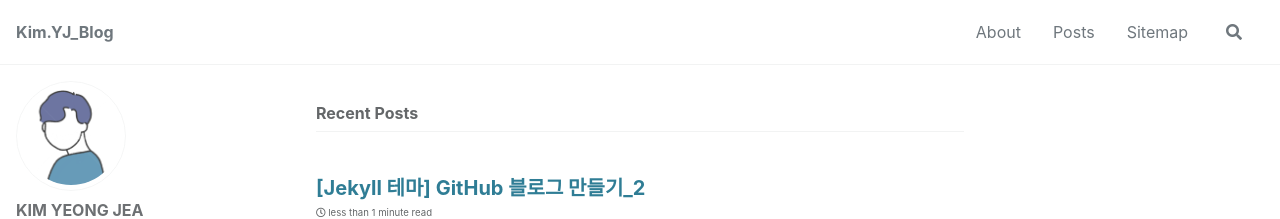
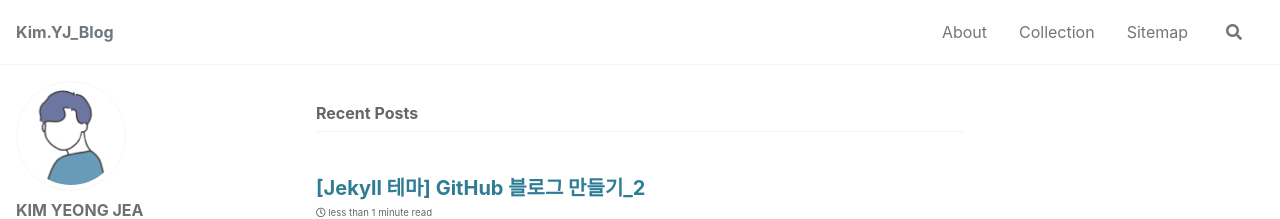
Before and after one commit to KYJ0206/kyj0206.github.io, a Jekyll site: the page built from index.html, in a window 1280 px wide. Shown: the top 219 px of the page. Built offline with Jekyll 4.4.1, drawn with Linux system fonts in a browser that asks for light colours; cached includes are drawn as plain includes; the list of posts is cut into pages by our own code.

Commit message:
2022-02-18

```diff
--- a/_data/navigation.yml
+++ b/_data/navigation.yml
@@ -2,7 +2,7 @@
 main:
   - title: "About"
     url: /about/
-  - title: "Posts"
-    url: /posts/
+  - title: "Collection"
+    url: /collection/
   - title: "Sitemap"
     url: /sitemap/
```
